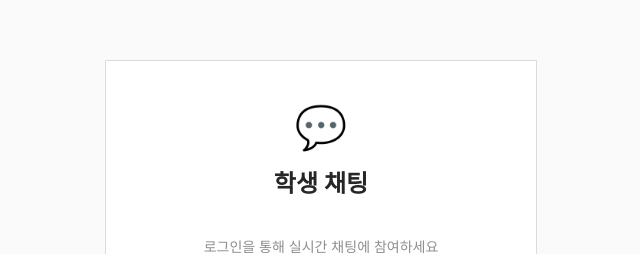
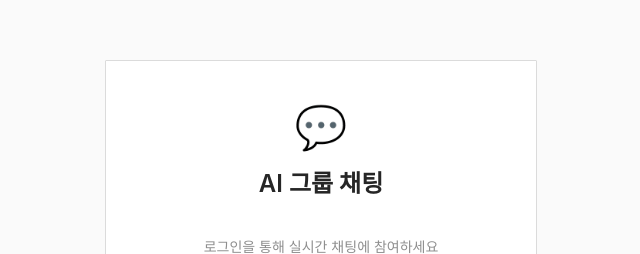
Before and after one commit to yhlee1627/Group-chatbot, a React (Vite) app in the folder frontend/: page /login in a window 1280 px wide. Shown: the part 104-358 px from the top of the page, without its empty margins (319-959 px from the left). Built offline with nearby package versions, Linux system fonts and the light colour scheme; no server answers.

Commit message:
프론트엔드 디자인 개선

```diff
--- a/frontend/src/components/LoginSelection.jsx
+++ b/frontend/src/components/LoginSelection.jsx
@@ -20,7 +20,7 @@ function LoginSelection() {
           style={styles.logoContainer}
         >
           <div style={styles.logo}>💬</div>
-          <h1 style={styles.title}>학생 채팅</h1>
+          <h1 style={styles.title}>AI 그룹 채팅</h1>
         </motion.div>
 
         <p style={styles.subtitle}>
```
